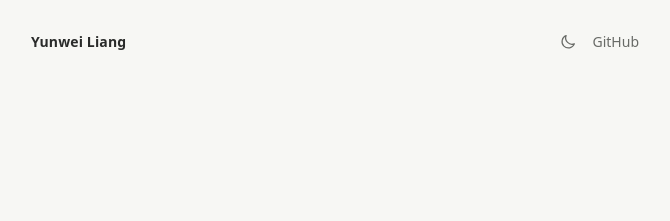
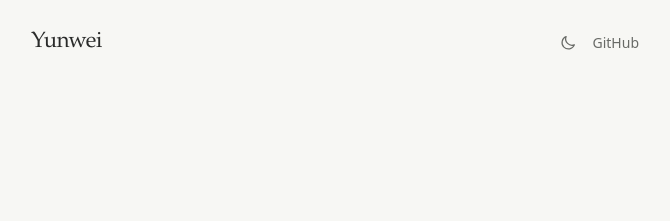
Before and after one commit to yunweiliang/yunweiliang.github.io, a Jekyll site: the page built from index.html, in a window 1280 px wide. Shown: the top 221 px of the page, without its empty margins (305-975 px from the left). Built offline with Jekyll 4.4.1, drawn with Linux system fonts in a browser that asks for light colours.

Commit message:
Top bar: show "Yunwei" in the serif; keep spacing above the home essay
Co-Authored-By: Claude Opus 5.5 <noreply@anthropic.com>
Claude-Session: https://claude.ai/code/session_0113ra9cJYqofdQwhbL3Yrx5

```diff
--- a/_config.yml
+++ b/_config.yml
@@ -1,4 +1,6 @@
 title: Yunwei Liang
+# The name shown in the top bar. `title` stays the full name for the browser tab and metadata.
+header_name: Yunwei
 description: Yunwei Liang.
 author: Yunwei Liang
 url: "https://yunweiliang.github.io"
--- a/_includes/header.html
+++ b/_includes/header.html
@@ -1,5 +1,5 @@
 <header class="site-header">
-  <a class="site-name" href="{{ '/' | relative_url }}">{{ site.title | escape }}</a>
+  <a class="site-name" href="{{ '/' | relative_url }}">{{ site.header_name | default: site.title | escape }}</a>
   <nav class="site-nav" aria-label="Site">
     <button class="theme-toggle" type="button" aria-label="Switch to dark theme" title="Toggle light/dark theme">
     <svg class="icon-moon" viewBox="0 0 24 24" width="18" height="18" aria-hidden="true"><path d="M20.5 14.5A8.5 8.5 0 0 1 9.5 3.5a8.5 8.5 0 1 0 11 11z" fill="none" stroke="currentColor" stroke-width="1.6" stroke-linejoin="round"/></svg>
--- a/assets/css/site.css
+++ b/assets/css/site.css
@@ -108,8 +108,10 @@ main {
 }
 .site-name {
   color: var(--text);
-  font-weight: 600;
-  letter-spacing: 0.01em;
+  font-family: var(--serif);
+  font-size: 1.375rem;
+  font-weight: 500;
+  letter-spacing: -0.01em;
   text-decoration: none;
 }
 .site-nav {
@@ -314,6 +316,7 @@ a.footnote {
 .essay-list a:hover { color: var(--accent); }
 .essay-list p { margin: 0.3rem 0 0; color: var(--muted); font-size: 1rem; line-height: 1.55; }
 .essay-list .meta { margin-top: 0.4rem; font-size: 0.8125rem; }
+.home .essay { margin-top: 3.5rem; }
 
 /* ---------- Gate ---------- */
 .gate {
```
